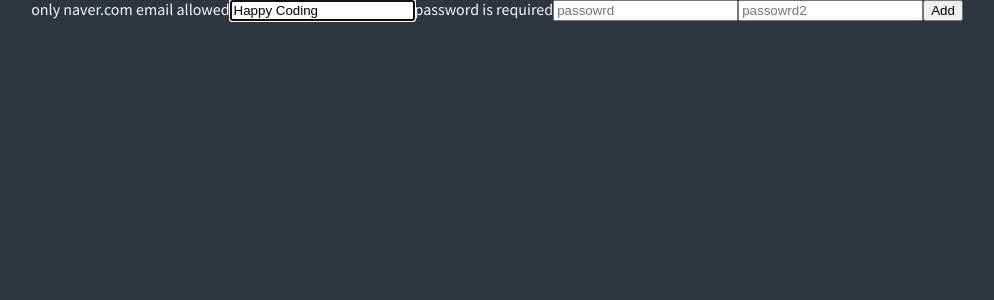
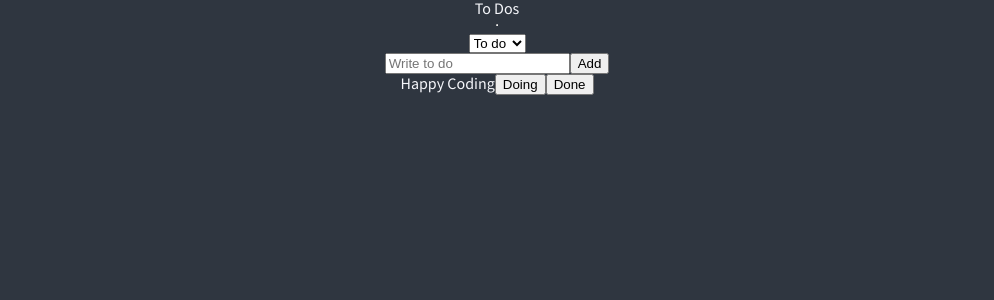
Before and after one commit to bamichoi/todo, a React (Create React App) app: page / in a window 1280 px wide. Both pictures are taken after a click on the button "Add". Shown: the top 300 px of the page, without its empty margins (143-1137 px from the left). Built offline with nearby package versions, Linux system fonts and the light colour scheme.

Commit message:
2/3 react challenge

```diff
--- a/src/App.tsx
+++ b/src/App.tsx
@@ -1,6 +1,6 @@
 import { createGlobalStyle } from "styled-components";
 import styled from "styled-components";
-import ToDoList from "ToDoList";
+import ToDoList from "Components/ToDoList";
 
 
 
@@ -69,18 +69,6 @@
 }
 `;
 
-const Button = styled.button`
-  background-color: rgba(0, 0, 0, 0.5);
-  width: 30px;
-  height:30px;
-  border-radius:15px;
-  display:flex;
-  justify-content:center;
-  align-items:center;
-  border:none;
-  color: ${props=> props.theme.textColor};
-  cursor: pointer;
-`;
 
 
 function App() {
--- /dev/null
+++ b/src/Components/CreateToDo.tsx
@@ -0,0 +1,39 @@
+import { useForm } from "react-hook-form";
+import { useRecoilValue, useSetRecoilState } from "recoil";
+import { categoryState, toDoState } from "../atom";
+
+interface IForm {
+    toDo: string;
+}
+
+
+function CreateToDo() {
+    const setToDos = useSetRecoilState(toDoState)
+    const category = useRecoilValue(categoryState)
+    const { register, handleSubmit,
+        formState: { errors }, setValue
+    } = useForm<IForm>({
+        defaultValues: {
+            toDo: "Happy Coding"
+        }
+    });
+    const onValid = ( { toDo }: IForm) => {
+        setToDos(prevToDos => [{ text:toDo, id:Date.now(), category }, ...prevToDos])
+        setValue("toDo", "");
+
+    }
+    return (
+        <form onSubmit={handleSubmit(onValid)}>
+                <span>
+                    {errors?.toDo?.message}
+                </span>
+                <input {...register("toDo", {
+                    required : "To do is required",
+                    })}
+                    placeholder="Write to do" />
+                <button>Add</button>
+            </form>
+    )
+}
+
+export default CreateToDo;
--- /dev/null
+++ b/src/Components/ToDo.tsx
@@ -0,0 +1,31 @@
+import { Categories, ITodo, toDoState } from "atom";
+import React from "react";
+import { useSetRecoilState } from "recoil";
+
+function ToDo({ text, category, id }:ITodo) {
+    const setToDos = useSetRecoilState(toDoState);
+    const onClick = (event:React.MouseEvent<HTMLButtonElement>) => {
+        const { currentTarget : { name } } = event
+        setToDos(oldToDos => {
+            const toDoIndex = oldToDos.findIndex(toDo=> toDo.id === id);
+            const oldTodo = oldToDos[toDoIndex];
+            const newTodo = { ...oldTodo, category : name as ITodo["category"] }
+            const newToDos = [...oldToDos];
+            newToDos.splice(toDoIndex, 1, newTodo);
+            return newToDos
+        })
+
+    };
+    return (
+        <li>
+        <span>{text}</span>
+        {category !== Categories.TO_DO && <button name={Categories.TO_DO} onClick={onClick}>To Do</button>}
+        {category !== Categories.DOING && <button name={Categories.DOING} onClick={onClick}>Doing</button>}
+        {category !== Categories.DONE && <button name={Categories.DONE} onClick={onClick}>Done</button>}
+        </li>
+    )
+}
+
+export default ToDo;
+
+// && ?
--- /dev/null
+++ b/src/Components/ToDoList.tsx
@@ -0,0 +1,119 @@
+import { Categories, categoryState, toDoSelector, toDoState } from "atom";
+import React, { useState } from "react";
+import CreateToDo from "./CreateToDo";
+import { selector, useRecoilState, useRecoilValue } from "recoil";
+import ToDo from "./ToDo";
+
+function ToDoList() {
+    const toDos = useRecoilValue(toDoSelector);
+    const [ category, setCategory ] = useRecoilState(categoryState);
+    const onInput = (event:React.FormEvent<HTMLSelectElement>) => {
+        const { currentTarget : { value }} = event;
+        setCategory(value as any);
+    }
+    return <div style={{display:"flex", flexDirection:"column", justifyContent:"center", alignItems:"center"}}>
+            <h1>To Dos</h1>
+            <hr />
+            <select value={category} onInput={onInput}>
+                <option value={Categories.TO_DO}>To do</option>
+                <option value={Categories.DOING}>Doing</option>
+                <option value={Categories.DONE}>Done</option>
+            </select>
+            <CreateToDo />
+            <ul>
+                {toDos.map(toDo => (
+                    <ToDo key={toDo.id} {...toDo}/>
+                    ))}
+            </ul>
+    </div>
+}
+
+export default ToDoList
+
+
+// witout react-hook-form
+/*
+function ToDoList() {
+    const [ toDo, setToDo ] = useState("");
+    const [ todoError, setToDoError ] = useState("");
+    const onChange = (event:React.FormEvent<HTMLInputElement>) => {
+        const {currentTarget : { value } } = event;
+        setToDo(value);
+        setToDoError("");
+    }
+    const onSubmit = (event:React.FormEvent<HTMLFormElement>) => {
+        event.preventDefault();
+        if(toDo.length < 10){
+            setToDoError("To do should be longer")
+        }
+        console.log("submit");
+    }
+    return <div>
+        <form onSubmit={onSubmit}>
+            <input onChange={onChange} value={toDo} placeholder="Write to do" />
+            <button>Add</button>
+            {todoError !== "" ? todoError : null }
+        </form>
+    </div>
+} */
+
+
+// with react-hook-form!
+/*
+interface IForm {
+    toDo: string;
+    password: string;
+    password2: string;
+    extraError?: string;
+}
+
+function ToDoList() {
+    const { register, handleSubmit,
+        formState: { errors }, setError
+    } = useForm<IForm>({
+        defaultValues: {
+            toDo: "Happy Coding"
+        }
+    });
+    const onValid = (data: IForm) => {
+        if (data.password !== data.password2) {
+            setError("password", { message : "Passwords does not match"}, {shouldFocus:true})
+        }
+        //setError("extraError", { message : "server offline"})
+    }
+    console.log(errors)
+    return <div style={{display:"flex", justifyContent:"center",}}>
+        <form onSubmit={handleSubmit(onValid)}>
+            <span>
+                {errors?.toDo?.message}
+            </span>
+            <input {...register("toDo", {
+                required : "To do is required",
+                validate : (value)=> value.includes("pain") ? "no pain allowed" : true,
+                pattern : {
+                    value:/^[A-Za-z0-9._%+-]+@naver.com$/,
+                    message: "only naver.com email allowed"
+                },
+                minLength: {
+                value:5,
+                message:"value is too short!"
+                }
+                })}
+                placeholder="Write to do" />
+            <span>
+                {errors?.password?.message}
+            </span>
+            <input {...register("password", {
+                required : "password is required",
+                minLength : 5
+            },
+            )} placeholder="passowrd" />
+            <input {...register("password2", {
+                required : "password2 is required",
+                minLength : 5
+            },
+            )} placeholder="passowrd2" />
+            <button>Add</button>
+        </form>
+    </div>
+} */
--- a/src/ToDoList.tsx
+++ /dev/null
@@ -1,93 +0,0 @@
-import { string } from "prop-types";
-import React, { useState } from "react"
-import { useForm } from "react-hook-form"
-
-// with react-hook-form!
-
-
-interface IForm {
-    toDo: string;
-    password: string;
-    password2: string;
-    extraError?: string;
-}
-
-function ToDoList() {
-    const { register, handleSubmit,
-        formState: { errors }, setError
-    } = useForm<IForm>({
-        defaultValues: {
-            toDo: "Happy Coding"
-        }
-    });
-    const onValid = (data: IForm) => {
-        if (data.password !== data.password2) {
-            setError("password", { message : "Passwords does not match"}, {shouldFocus:true})
-        }
-        //setError("extraError", { message : "server offline"})
-    }
-    console.log(errors)
-    return <div style={{display:"flex", justifyContent:"center",}}>
-        <form onSubmit={handleSubmit(onValid)}>
-            <span>
-                {errors?.toDo?.message}
-            </span>
-            <input {...register("toDo", {
-                required : "To do is required",
-                validate : (value)=> value.includes("pain") ? "no pain allowed" : true,
-                pattern : {
-                    value:/^[A-Za-z0-9._%+-]+@naver.com$/,
-                    message: "only naver.com email allowed"
-                },
-                minLength: {
-                value:5,
-                message:"value is too short!"
-                }
-                })}
-                placeholder="Write to do" />
-            <span>
-                {errors?.password?.message}
-            </span>
-            <input {...register("password", {
-                required : "password is required",
-                minLength : 5
-            },
-            )} placeholder="passowrd" />
-            <input {...register("password2", {
-                required : "password2 is required",
-                minLength : 5
-            },
-            )} placeholder="passowrd2" />
-            <button>Add</button>
-        </form>
-    </div>
-}
-
-export default ToDoList
-
-
-// witout react-hook-form
-/*
-function ToDoList() {
-    const [ toDo, setToDo ] = useState("");
-    const [ todoError, setToDoError ] = useState("");
-    const onChange = (event:React.FormEvent<HTMLInputElement>) => {
-        const {currentTarget : { value } } = event;
-        setToDo(value);
-        setToDoError("");
-    }
-    const onSubmit = (event:React.FormEvent<HTMLFormElement>) => {
-        event.preventDefault();
-        if(toDo.length < 10){
-            setToDoError("To do should be longer")
-        }
-        console.log("submit");
-    }
-    return <div>
-        <form onSubmit={onSubmit}>
-            <input onChange={onChange} value={toDo} placeholder="Write to do" />
-            <button>Add</button>
-            {todoError !== "" ? todoError : null }
-        </form>
-    </div>
-} */
--- /dev/null
+++ b/src/atom.tsx
@@ -0,0 +1,31 @@
+import { atom, selector } from "recoil";
+
+export enum Categories {
+    "TO_DO" = "TO_DO",
+    "DOING" = "DOING",
+    "DONE" = "DONE"
+}
+
+export interface ITodo {
+    text : string;
+    id: number;
+    category: Categories;
+}
+
+export const categoryState = atom<Categories>({
+    key:"category",
+    default: Categories.TO_DO
+})
+export const toDoState = atom<ITodo[]>({
+    key:"toDo",
+    default: []
+})
+
+export const toDoSelector = selector({
+    key:"toDoSelector",
+    get : ({get}) => {
+        const toDos = get(toDoState)
+        const category = get(categoryState)
+        return toDos.filter(toDo => toDo.category === category );
+    }
+})
```
